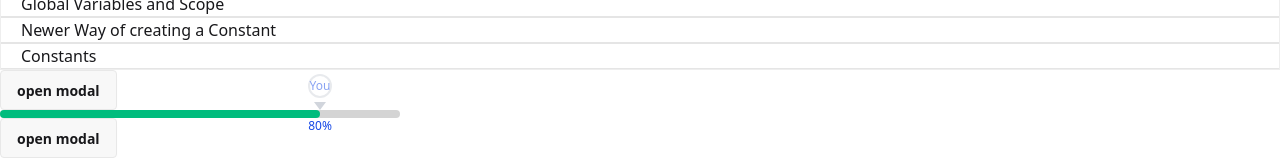
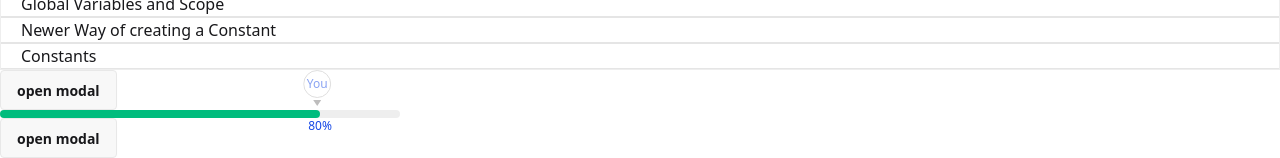
Before and after one commit to AbdallahKhaledAhmed/IT-Legend-Challenge, a Svelte app: page / in a window 1280 px wide. Shown: the part 1561-1719 px from the top of the page. Built offline with nearby package versions, Linux system fonts and the light colour scheme; what @iconify/tailwind4 would draw is missing.

Commit message:
edited progressbar

```diff
--- a/src/components/Progress.svelte
+++ b/src/components/Progress.svelte
@@ -11,13 +11,15 @@
   })
 </script>
 
-  <div class="rounded h-2 w-100 bg-neutral-300 flex justify-start" role="progressbar">
+  <div class="[&_*]:border-[#bebdbd] progress-bar rounded h-2 w-100 bg-base-300 flex justify-start" role="progressbar">
     <div bind:this={progressElement} class="bg-emerald-500 h-full rounded relative progress-after text-xs text-blue-700 duration-1000 ease-out" style:width={value+"%"} data-width="{value}%">
-      <div class="center flex-col absolute right-0 translate-x-[50%] bottom-5">
-        <div class="center w-6 h-6 relative rounded-full border-2 border-gray-300 dark:border-gray-500 animate-pulse">
-          You
+      <div class="center flex-col gap-0.5 absolute right-0 translate-x-[40%] bottom-3">
+        <div>
+          <div class="center w-7 h-7 relative rounded-full border-[1.5px] animate-pulse">
+            You
+          </div>
         </div>
-        <div class="w-0 h-0 border-l-[6px] border-r-[6px] border-t-[8px] border-l-transparent border-r-transparent border-t-gray-300 dark:border-t-gray-500 -mt-1 absolute -bottom-3"></div>
+        <div class="w-0 h-0 border-l-[4px] border-r-[4px] border-t-[6px] !border-l-transparent !border-r-transparent"></div>
       </div>
     </div>
   </div>
```
